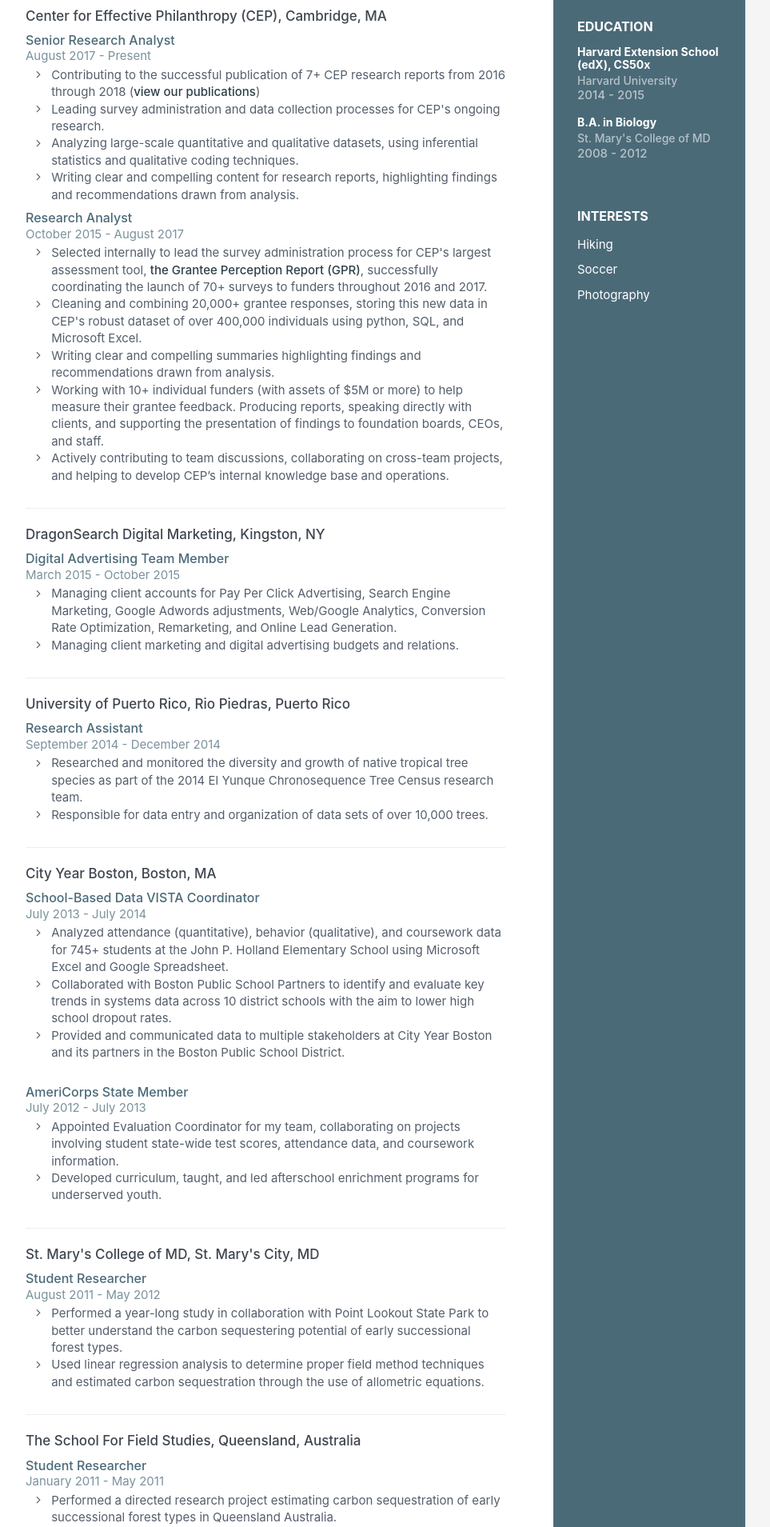
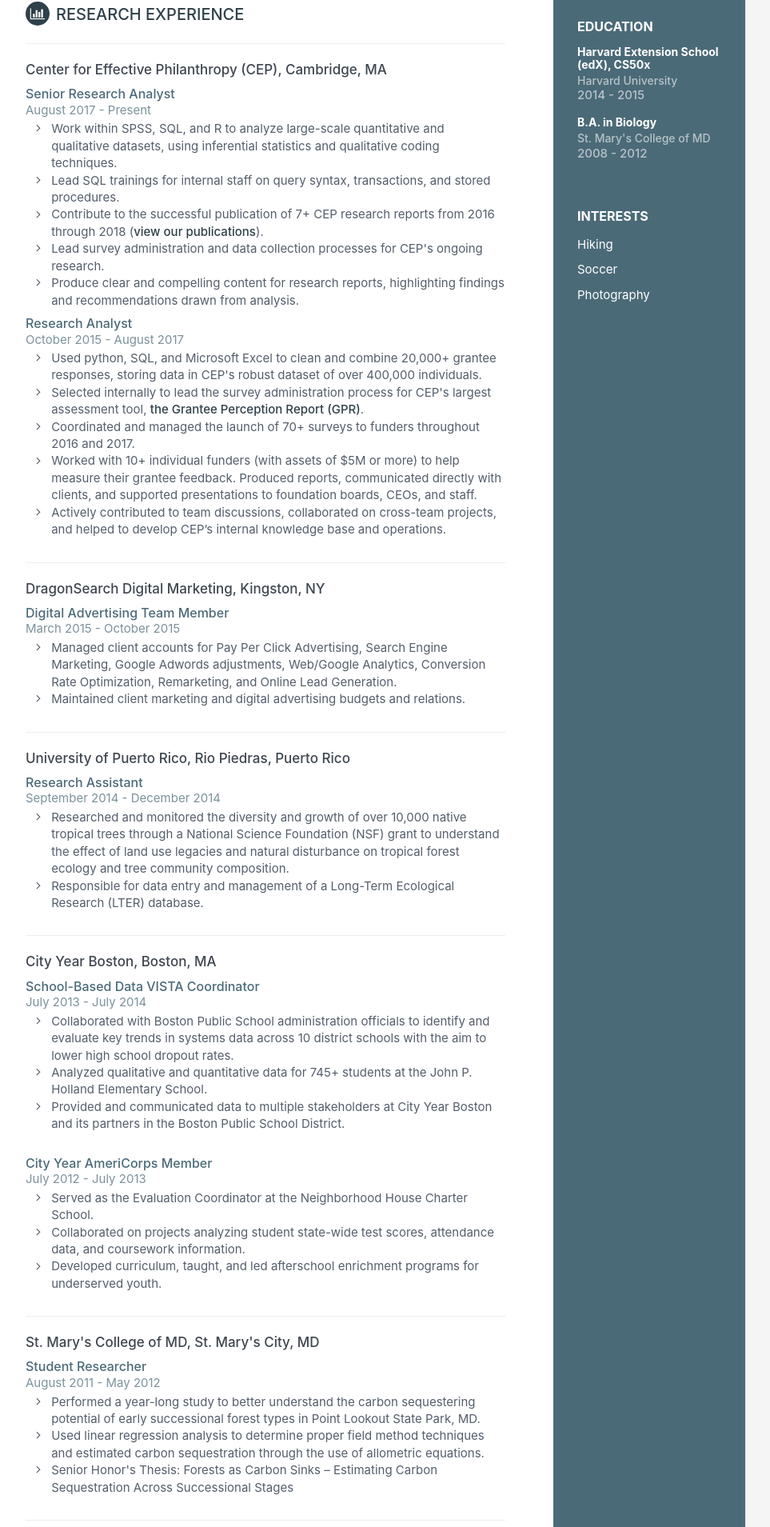
Before and after one commit to zachalexander/zach-resume, an Angular app: page / in a window 1280 px wide. Shown: the part 567-2476 px from the top of the page at 80% size, without its empty margins (188-1151 px from the left). Built offline with nearby package versions, Linux system fonts and the light colour scheme.

Commit message:
update-resume-content

```diff
--- a/src/app/app.component.html
+++ b/src/app/app.component.html
@@ -46,7 +46,7 @@
                 <h2 class="section-title"><i class="fa fa-user"></i>Career Profile</h2>
                 <hr>
                 <div class="summary">
-                    <p class="resume-bold"> You can <a href="#">download a condensed, PDF version of my resume/CV here</a>.</p><p>I've worked in the non-profit and for-profit sectors over the past six years to gain a better understanding of philanthropy, science, and education at a community level. While conducting research in overseas in Australia, Belize, and Puerto Rico, I became particularly interested in communicating scientific and statistical information to the general public. Through my work experiences with non-profits in the Boston area, I've been able to build upon this interest, collaborating with BPS school officials to better inform teaching practices.</p><p>At the Center for Effective Philanthropy (CEP), I work on a small team of six to research the most current and pressing issues facing the philanthropic sector. Much of our work extensively reviews the funder-grantee relationship, and our publications seek to initiate conversations throughout the philanthropic community about ways to increase overall effectiveness.</p>
+                    <p class="resume-bold"> You can <a href="#">download a condensed, PDF version of my resume/CV here</a>.</p><p>I've worked in the non-profit and for-profit sectors over the past six years to gain a better understanding of how data can be used to inform effective practices across different sectors of society. My strong scientific background has allowed me to conduct climate change research in the U.S. and abroad, during which I became particularly interested in communicating statistical information to the general public. This led to my AmeriCorps service in the Boston area where I analyzed district-wide data from Boston Public schools and collaborated with officials in an effort to lower high school dropout rates.</p><p>Currently, I work as a Senior Research Analyst at the Center for Effective Philanthropy (CEP), a nonprofit focused on the development of data and insight to better inform effective foundational practices. My work involves analyzing robust datasets to review the funder-grantee relationship in an effort to give a stronger voice to nonprofits and their missions. Our publications seek to initiate conversations throughout the philanthropic community about ways to increase overall effectiveness at the national and community level.</p>
                 </div><!--//summary-->
             </section><!--//section-->
 
@@ -63,10 +63,11 @@
                     </div><!--//meta-->
                     <div class="details">
                       <ul class="fa-ul">
-                        <li><i class="fa-li fa fa-angle-right"></i>Contributing to the successful publication of 7+ CEP research reports from 2016 through 2018 (<a class = "publications" href="http://cep.org/research/publications/" target="_blank">view our publications</a>)</li>
-                        <li><i class="fa-li fa fa-angle-right"></i>Leading survey administration and data collection processes for CEP's ongoing research.</li>
-                        <li><i class="fa-li fa fa-angle-right"></i>Analyzing large-scale quantitative and qualitative datasets, using inferential statistics and qualitative coding techniques.</li>
-                        <li><i class="fa-li fa fa-angle-right"></i>Writing clear and compelling content for research reports, highlighting findings and recommendations drawn from analysis.</li>
+                        <li><i class="fa-li fa fa-angle-right"></i>Work within SPSS, SQL, and R to analyze large-scale quantitative and qualitative datasets, using inferential statistics and qualitative coding techniques.</li>
+                        <li><i class="fa-li fa fa-angle-right"></i>Lead SQL trainings for internal staff on query syntax, transactions, and stored procedures.</li>
+                        <li><i class="fa-li fa fa-angle-right"></i>Contribute to the successful publication of 7+ CEP research reports from 2016 through 2018 (<a class = "publications" href="http://cep.org/research/publications/" target="_blank">view our publications</a>).</li>
+                        <li><i class="fa-li fa fa-angle-right"></i>Lead survey administration and data collection processes for CEP's ongoing research.</li>
+                        <li><i class="fa-li fa fa-angle-right"></i>Produce clear and compelling content for research reports, highlighting findings and recommendations drawn from analysis.</li>
                       </ul>
                     </div><!--//details-->
                     <div class="meta">
@@ -77,11 +78,11 @@
                     </div><!--//meta-->
                     <div class="details">
                       <ul class="fa-ul">
-                        <li><i class="fa-li fa fa-angle-right"></i>Selected internally to lead the survey administration process for CEP's largest assessment tool, <a class = "publications" href="http://cep.org/assessments/grantee-and-applicant-perception-reports/" target="_blank">the Grantee Perception Report (GPR)</a>, successfully coordinating the launch of 70+ surveys to funders throughout 2016 and 2017.</li>
-                        <li><i class="fa-li fa fa-angle-right"></i>Cleaning and combining 20,000+ grantee responses, storing this new data in CEP's robust dataset of over 400,000 individuals using python, SQL, and Microsoft Excel.</li>
-                        <li><i class="fa-li fa fa-angle-right"></i>Writing clear and compelling summaries highlighting findings and recommendations drawn from analysis.</li>
-                        <li><i class="fa-li fa fa-angle-right"></i>Working with 10+ individual funders (with assets of $5M or more) to help measure their grantee feedback. Producing reports, speaking directly with clients, and supporting the presentation of findings to foundation boards, CEOs, and staff.</li>
-                        <li><i class="fa-li fa fa-angle-right"></i>Actively contributing to team discussions, collaborating on cross-team projects, and helping to develop CEP’s internal knowledge base and operations.</li>
+                        <li><i class="fa-li fa fa-angle-right"></i>Used python, SQL, and Microsoft Excel to clean and combine 20,000+ grantee responses, storing data in CEP's robust dataset of over 400,000 individuals.</li>
+                        <li><i class="fa-li fa fa-angle-right"></i>Selected internally to lead the survey administration process for CEP's largest assessment tool, <a class = "publications" href="http://cep.org/assessments/grantee-and-applicant-perception-reports/" target="_blank">the Grantee Perception Report (GPR)</a>.</li>
+                        <li><i class="fa-li fa fa-angle-right"></i>Coordinated and managed the launch of 70+ surveys to funders throughout 2016 and 2017.</li>
+                        <li><i class="fa-li fa fa-angle-right"></i>Worked with 10+ individual funders (with assets of $5M or more) to help measure their grantee feedback. Produced reports, communicated directly with clients, and supported presentations to foundation boards, CEOs, and staff.</li>
+                        <li><i class="fa-li fa fa-angle-right"></i>Actively contributed to team discussions, collaborated on cross-team projects, and helped to develop CEP’s internal knowledge base and operations.</li>
                       </ul>
                     </div><!--//details-->
                 </div><!--//item-->
@@ -96,8 +97,8 @@
                     </div><!--//meta-->
                     <div class="details">
                       <ul class="fa-ul">
-                        <li><i class="fa-li fa fa-angle-right"></i>Managing client accounts for Pay Per Click Advertising, Search Engine Marketing, Google Adwords adjustments, Web/Google Analytics, Conversion Rate Optimization, Remarketing, and Online Lead Generation.</li>
-                        <li><i class="fa-li fa fa-angle-right"></i>Managing client marketing and digital advertising budgets and relations.</li>
+                        <li><i class="fa-li fa fa-angle-right"></i>Managed client accounts for Pay Per Click Advertising, Search Engine Marketing, Google Adwords adjustments, Web/Google Analytics, Conversion Rate Optimization, Remarketing, and Online Lead Generation.</li>
+                        <li><i class="fa-li fa fa-angle-right"></i>Maintained client marketing and digital advertising budgets and relations.</li>
                       </ul>
                     </div><!--//details-->
                 </div><!--//item-->
@@ -112,8 +113,8 @@
                     </div><!--//meta-->
                     <div class="details">
                       <ul class="fa-ul">
-                        <li><i class="fa-li fa fa-angle-right"></i>Researched and monitored the diversity and growth of native tropical tree species as part of the 2014 El Yunque Chronosequence Tree Census research team.</li>
-                        <li><i class="fa-li fa fa-angle-right"></i>Responsible for data entry and organization of data sets of over 10,000 trees.</li>
+                        <li><i class="fa-li fa fa-angle-right"></i>Researched and monitored the diversity and growth of over 10,000 native tropical trees through a National Science Foundation (NSF) grant to understand the effect of land use legacies and natural disturbance on tropical forest ecology and tree community composition.</li>
+                        <li><i class="fa-li fa fa-angle-right"></i>Responsible for data entry and management of a Long-Term Ecological Research (LTER) database.</li>
                       </ul>
                     </div><!--//details-->
                 </div><!--//item-->
@@ -128,8 +129,8 @@
                     </div><!--//meta-->
                     <div class="details">
                       <ul class="fa-ul">
-                        <li><i class="fa-li fa fa-angle-right"></i>Analyzed attendance (quantitative), behavior (qualitative), and coursework data for 745+ students at the John P. Holland Elementary School using Microsoft Excel and Google Spreadsheet.</li>
-                        <li><i class="fa-li fa fa-angle-right"></i>Collaborated with Boston Public School Partners to identify and evaluate key trends in systems data across 10 district schools with the aim to lower high school dropout rates.</li>
+                        <li><i class="fa-li fa fa-angle-right"></i>Collaborated with Boston Public School administration officials to identify and evaluate key trends in systems data across 10 district schools with the aim to lower high school dropout rates.</li>
+                        <li><i class="fa-li fa fa-angle-right"></i>Analyzed qualitative and quantitative data for 745+ students at the John P. Holland Elementary School.</li>
                         <li><i class="fa-li fa fa-angle-right"></i>Provided and communicated data to multiple stakeholders at City Year Boston and its partners in the Boston Public School District.</li>
                       </ul>
                     </div><!--//details-->
@@ -138,13 +139,14 @@
                 <div class="item">
                     <div class="meta">
                         <div class="upper-row">
-                            <h3 class="job-title">AmeriCorps State Member</h3>
+                            <h3 class="job-title">City Year AmeriCorps Member</h3>
                             <div class="time">July 2012 - July 2013</div>
                         </div><!--//upper-row-->
                     </div><!--//meta-->
                     <div class="details">
                       <ul class="fa-ul">
-                        <li><i class="fa-li fa fa-angle-right"></i>Appointed Evaluation Coordinator for my team, collaborating on projects involving student state-wide test scores, attendance data, and coursework information.</li>
+                        <li><i class="fa-li fa fa-angle-right"></i>Served as the Evaluation Coordinator at the Neighborhood House Charter School.</li>
+                        <li><i class="fa-li fa fa-angle-right"></i>Collaborated on projects analyzing student state-wide test scores, attendance data, and coursework information.</li>
                         <li><i class="fa-li fa fa-angle-right"></i>Developed curriculum, taught, and led afterschool enrichment programs for underserved youth.</li>
                       </ul>
                     </div><!--//details-->
@@ -160,8 +162,9 @@
                     </div><!--//meta-->
                     <div class="details">
                       <ul class="fa-ul">
-                        <li><i class="fa-li fa fa-angle-right"></i>Performed a year-long study in collaboration with Point Lookout State Park to better understand the carbon sequestering potential of early successional forest types.</li>
+                        <li><i class="fa-li fa fa-angle-right"></i>Performed a year-long study to better understand the carbon sequestering potential of early successional forest types in Point Lookout State Park, MD.</li>
                         <li><i class="fa-li fa fa-angle-right"></i>Used linear regression analysis to determine proper field method techniques and estimated carbon sequestration through the use of allometric equations.</li>
+                        <li><i class="fa-li fa fa-angle-right"></i>Senior Honor's Thesis: Forests as Carbon Sinks – Estimating Carbon Sequestration Across Successional Stages</li>
                       </ul>
                     </div><!--//details-->
                 </div><!--//item-->
@@ -176,8 +179,9 @@
                     </div><!--//meta-->
                     <div class="details">
                       <ul class="fa-ul">
-                        <li><i class="fa-li fa fa-angle-right"></i>Performed a directed research project estimating carbon sequestration of early successional forest types in Queensland Australia.</li>
-                        <li><i class="fa-li fa fa-angle-right"></i>Measured over 750+ trees, and contributed to a publication (<a class = "publications" href="assets/images/Preece_et_al_2015.pdf" target="_blank">Preece et al. 2015</a>).</li>
+                        <li><i class="fa-li fa fa-angle-right"></i>Conducted a directed research project estimating carbon sequestration of early successional rainforest trees in Queensland, Australia.</li>
+                        <li><i class="fa-li fa fa-angle-right"></i>Compared the effectiveness of two different allometric equations for estimating carbon sequestration by tree seedlings to inform national carbon accounting models.</li>
+                        <li><i class="fa-li fa fa-angle-right"></i>Contributed to a publication (<a class = "publications" href="assets/images/Preece_et_al_2015.pdf" target="_blank">Preece et al. 2015</a>) addressing climate change mitigation policies in which farmers can utilize carbon credits that accurately account for young seedlings in above-ground biomass calculations.</li>
                       </ul>
                     </div><!--//details-->
                 </div><!--//item-->
@@ -196,7 +200,7 @@
                     </div><!--//meta-->
                     <div class="details">
                       <ul class="fa-ul">
-                        <li><i class="fa-li fa fa-angle-right"></i> Generated written content for 7 pages of Ecologic’s new website covering topics of agroforestry, REDD+, climate change, and deforestation.</li>
+                        <li><i class="fa-li fa fa-angle-right"></i> Generated written content for Ecologic’s website covering topics of agroforestry, REDD+, climate change, and deforestation.</li>
                       </ul>
                     </div><!--//details-->
                 </div><!--//item-->
@@ -213,7 +217,6 @@
                       <ul class="fa-ul">
                         <li><i class="fa-li fa fa-angle-right"></i>Provided briefing and meeting support for the United States Army Chemical Materials Agency (CMA).</li>
                         <li><i class="fa-li fa fa-angle-right"></i>Conducted primary research of industry best practices in project and contract management.</li>
-                        <li><i class="fa-li fa fa-angle-right"></i>Generated funding and advertising content for 4 contract proposals sent to the NIH, NIAID, and the EPA.</li>
                       </ul>
                     </div><!--//details-->
                 </div><!--//item-->
```
